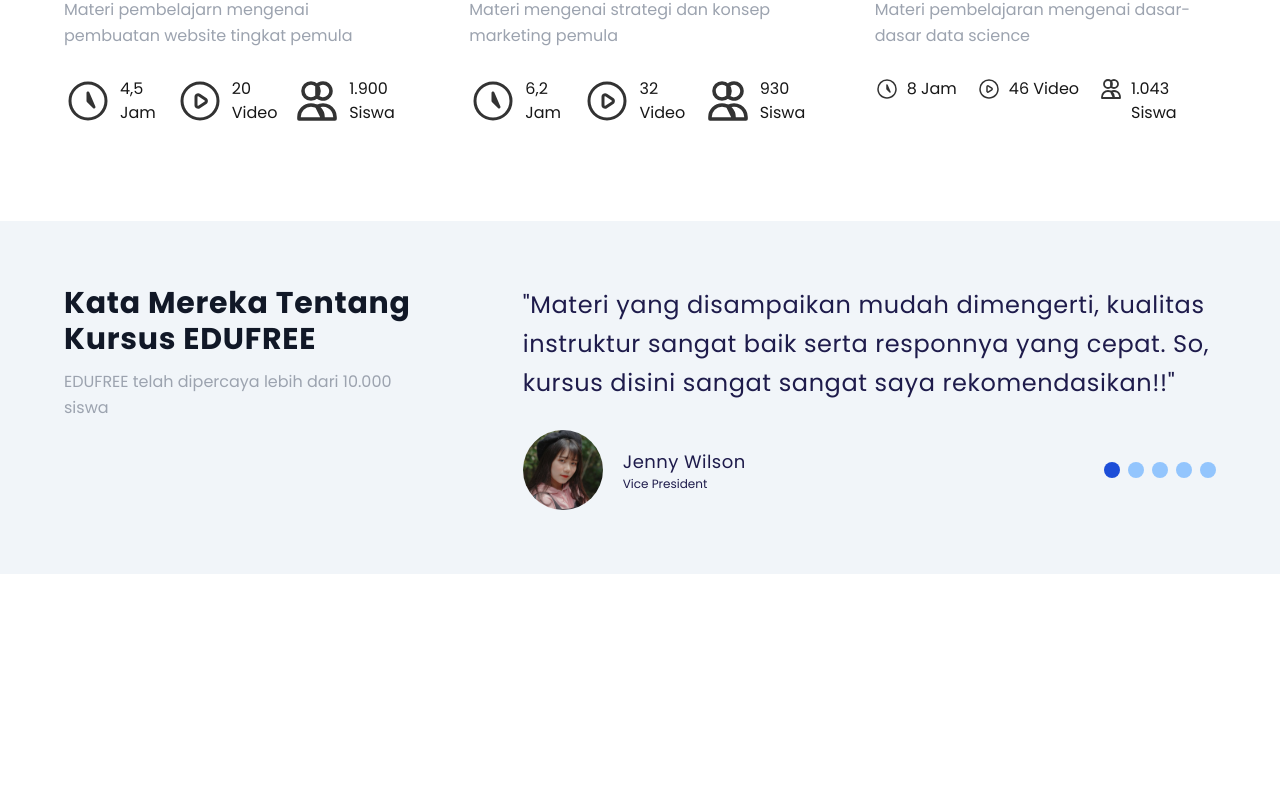
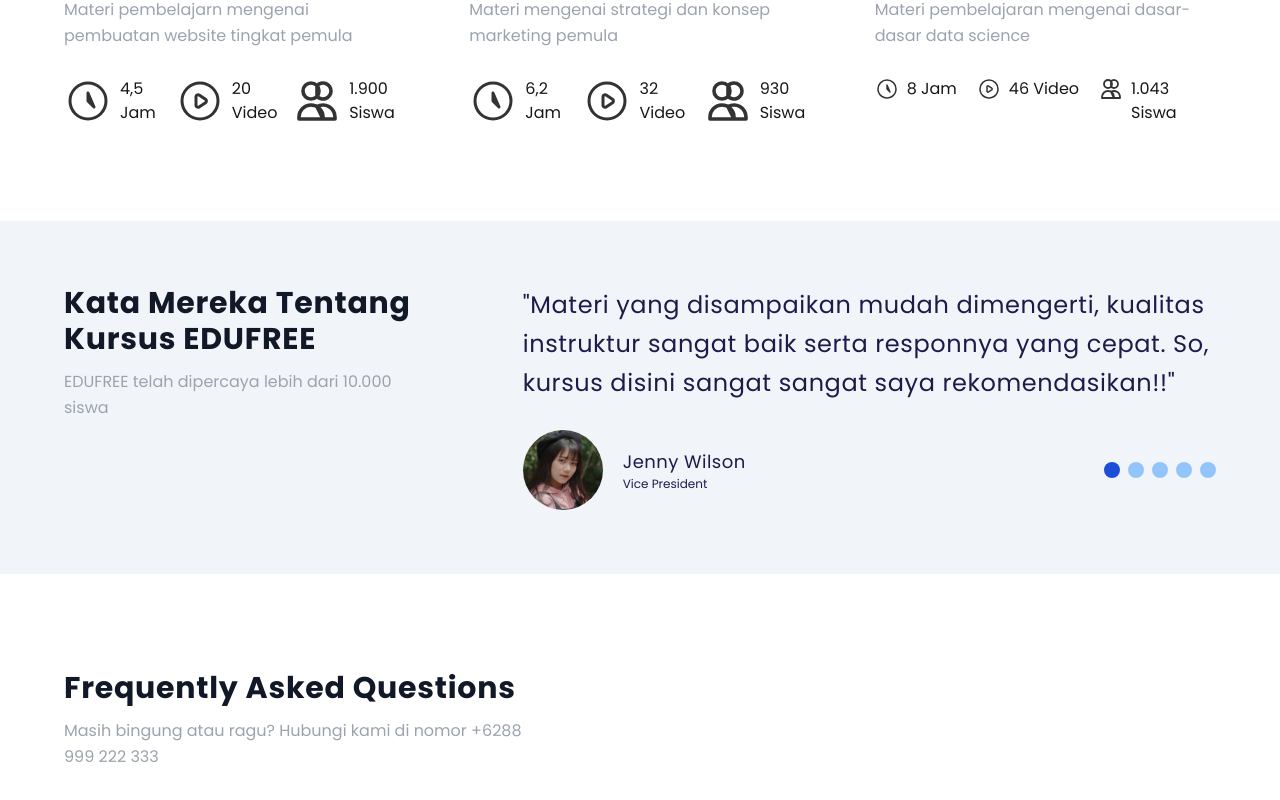
Before and after one commit to agustina12/EDUFREE-web, a Next.js app: page / in a window 1280 px wide. Shown: the part 2735-3535 px from the top of the page. Before the commit the page ends 3405 px from the top, so only its background shows below. Built offline with nearby package versions, Linux system fonts and the light colour scheme.

Commit message:
add SectionFaq.js

```diff
--- /dev/null
+++ b/src/app/components/SectionFaq.js
@@ -0,0 +1,17 @@
+import SectionTitle from "./SectionTitle";
+import SectionParagraph from "./SectionParagraph";
+export default function SectionFaq() {
+  return (
+    <div className="flex">
+      <div className="w-2/5">
+        <SectionTitle variant="text-3xl">
+          Frequently Asked Questions
+        </SectionTitle>
+        <SectionParagraph variant="text-base">
+          Masih bingung atau ragu? Hubungi kami di nomor +6288 999 222 333
+        </SectionParagraph>
+      </div>
+      <div className="w-3/5"></div>
+    </div>
+  );
+}
--- a/src/app/page.js
+++ b/src/app/page.js
@@ -5,6 +5,7 @@
 import SectionAbout from "./components/SectionAbout";
 import SectionRecommend from "./components/SectionRecommend";
 import SectionTestimonial from "./components/SectionTestimonial";
+import SectionFaq from "./components/SectionFaq";
 import "../app/globals.css";
 
 export default function Home() {
@@ -36,6 +37,9 @@
             <SectionTestimonial />
           </div>
         </div>
+        <div className="mx-16 my-24">
+          <SectionFaq />
+        </div>
       </div>
     </>
   );
```
